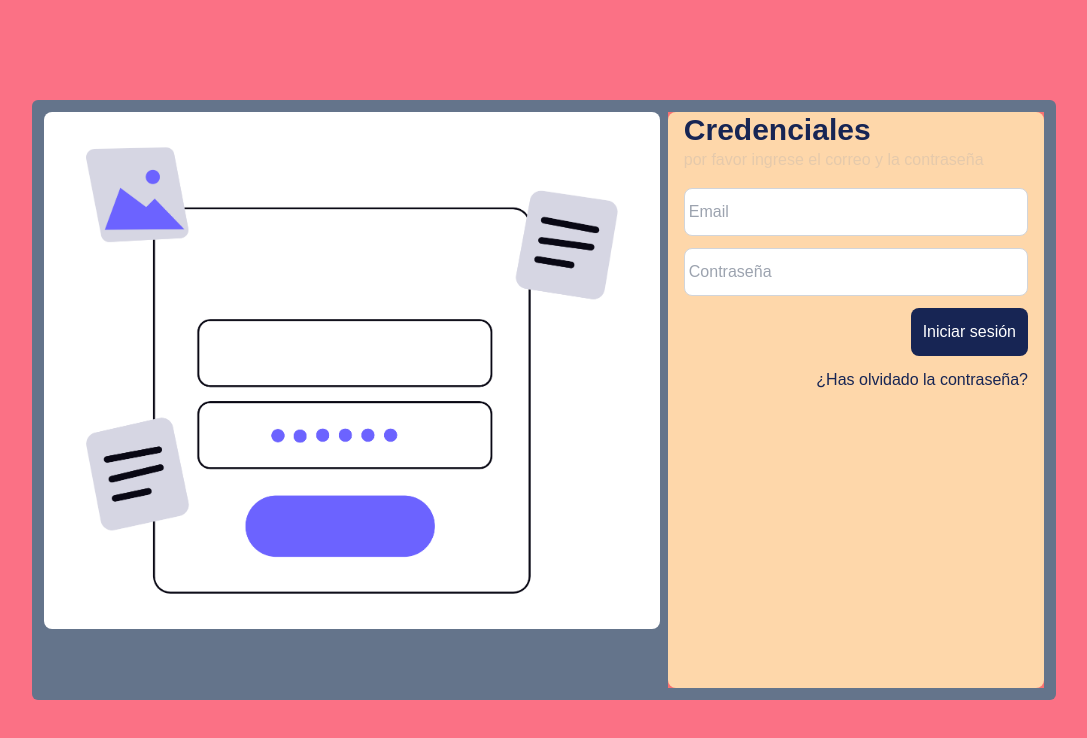
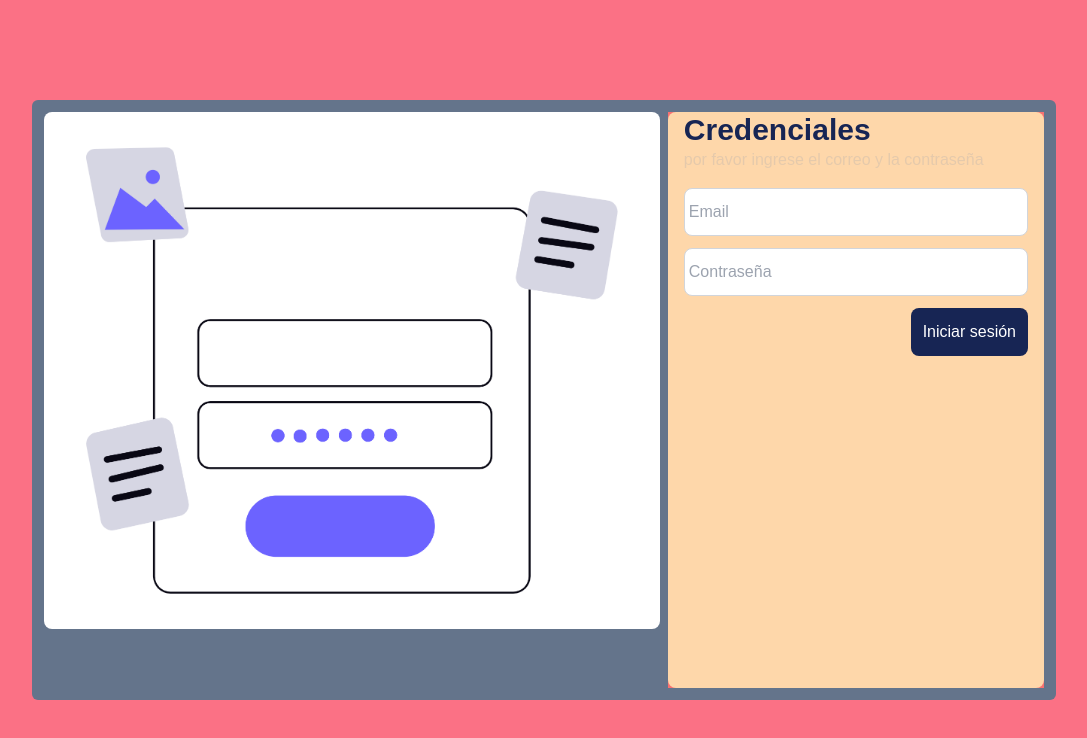
Before and after one commit to andersonNB/dashboardPokemon, a Next.js app: page / in a window 1280 px wide. Shown: the top 738 px of the page, without its empty margins (96-1183 px from the left). Built offline with nearby package versions, Linux system fonts and the light colour scheme.

Commit message:
no comments

```diff
--- a/src/app/login/FormLoginContainer/index.tsx
+++ b/src/app/login/FormLoginContainer/index.tsx
@@ -29,7 +29,7 @@ const FormLoginContainer = () => {
 					</button>
 				</div>
 				<div className="flex gap-2 items-center w-full justify-end">
-					<a href="#">¿Has olvidado la contraseña?</a>
+					{/* <a href="#">¿Has olvidado la contraseña?</a> */}
 				</div>
 			</form>
 		</div>
```
